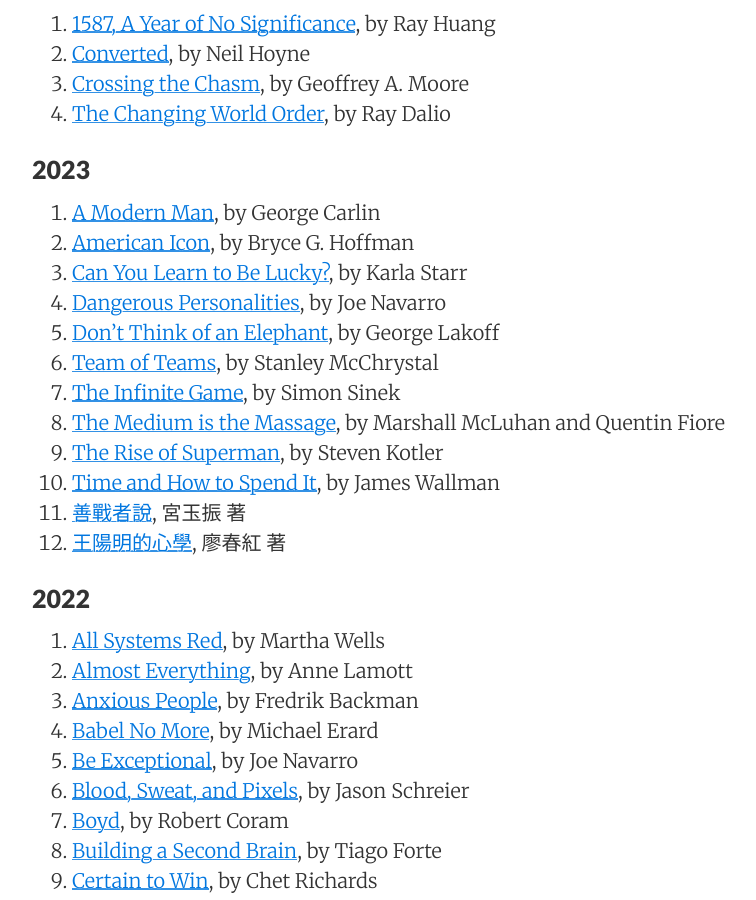
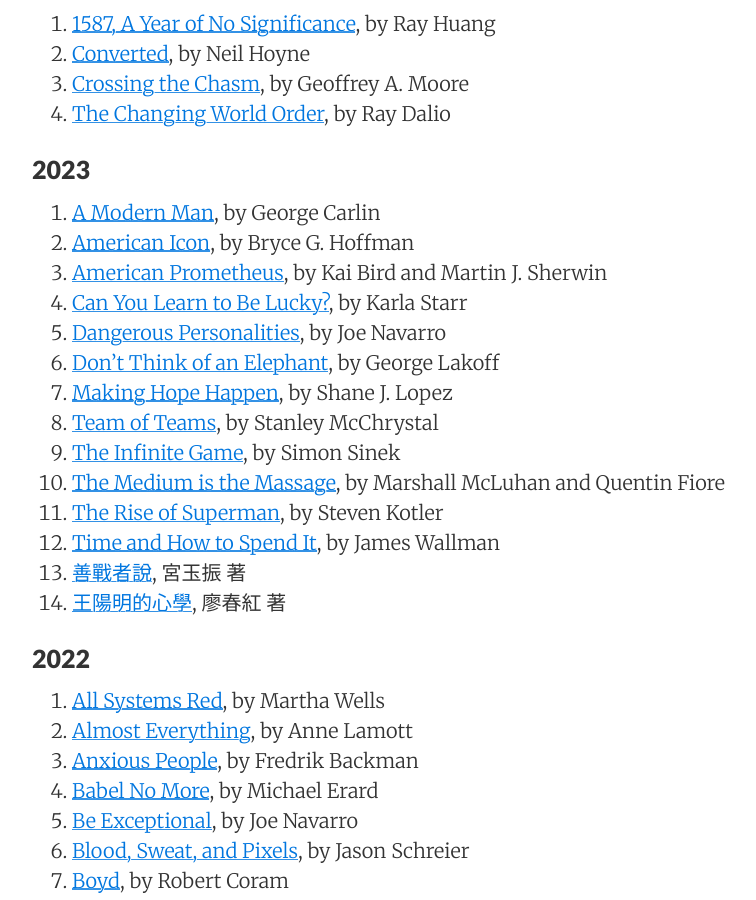
Before and after one commit to sewardlee337/sewardlee337.github.io, a Jekyll site: the page built from readinglist.md, in a window 1280 px wide and 900 px high, scrolled down 410 px. Shown: the whole window, without its empty margins (188-944 px from the left). Built offline with Jekyll 4.4.1, drawn with Linux system fonts in a browser that asks for light colours; nearby versions of some CDN libraries.

Commit message:
update reading list

```diff
--- a/readinglist.md
+++ b/readinglist.md
@@ -22,9 +22,11 @@ _"My alma mater was books, a good library... I could spend the rest of my life r
 
 1. [A Modern Man](https://amzn.to/3GKuelK), by George Carlin
 1. [American Icon](https://amzn.to/3YaxBbO), by Bryce G. Hoffman
+1. [American Prometheus](https://amzn.to/3ol7l1P), by Kai Bird and Martin J. Sherwin
 1. [Can You Learn to Be Lucky?](https://amzn.to/3T7vSD2), by Karla Starr
 1. [Dangerous Personalities](https://amzn.to/3IqofnT), by Joe Navarro
 1. [Don't Think of an Elephant](https://amzn.to/3ZRSquz), by George Lakoff
+1. [Making Hope Happen](https://amzn.to/3ogUkqb), by Shane J. Lopez
 1. [Team of Teams](https://amzn.to/3IWlWZN), by Stanley McChrystal
 1. [The Infinite Game](https://amzn.to/3m24PMV), by Simon Sinek
 1. [The Medium is the Massage](https://amzn.to/3YGt9lg), by Marshall McLuhan and Quentin Fiore
```
